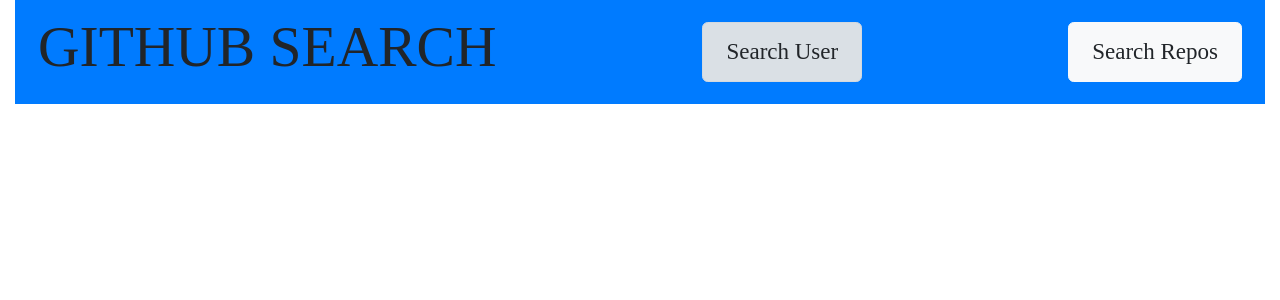
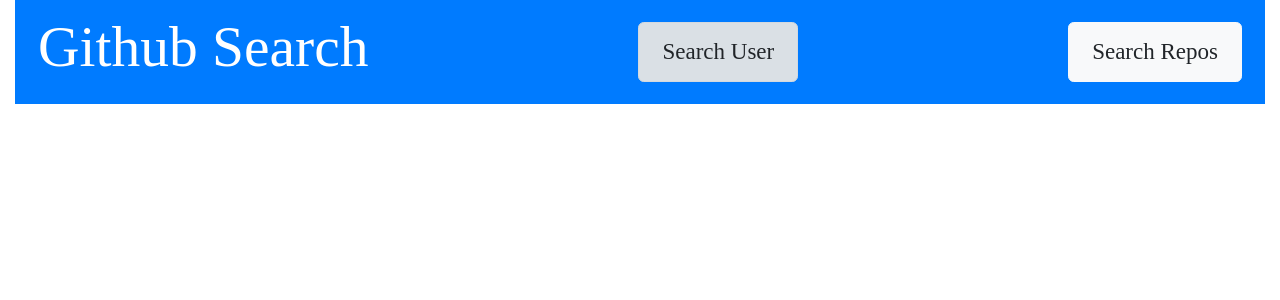
Before and after one commit to shi-km/angular2, an Angular app: page / in a window 1280 px wide. Shown: the top 300 px of the page. Built offline with nearby package versions, Linux system fonts and the light colour scheme; a web font is replaced by a local one.

Commit message:
added a navbar color to enhance appearance of the webpage

```diff
--- a/src/app/app.component.html
+++ b/src/app/app.component.html
@@ -1,7 +1,7 @@
 <div class="container-fluid">
   <div class="navbar bg-primary">
     <div>
-      <h1>GITHUB SEARCH</h1>
+      <h1 style="color: white; ">Github Search</h1>
     </div>
 
         <a class="nav-item nav-link active btn btn-light" routerLink="profile">Search User<span class="sr-only">(current)</span></a>
```
